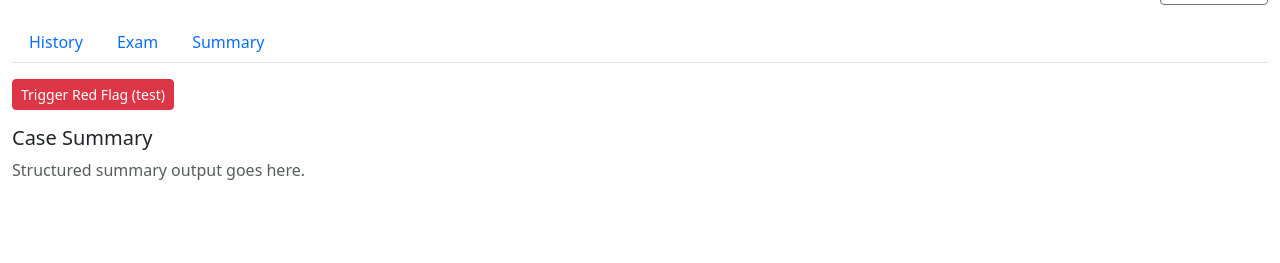
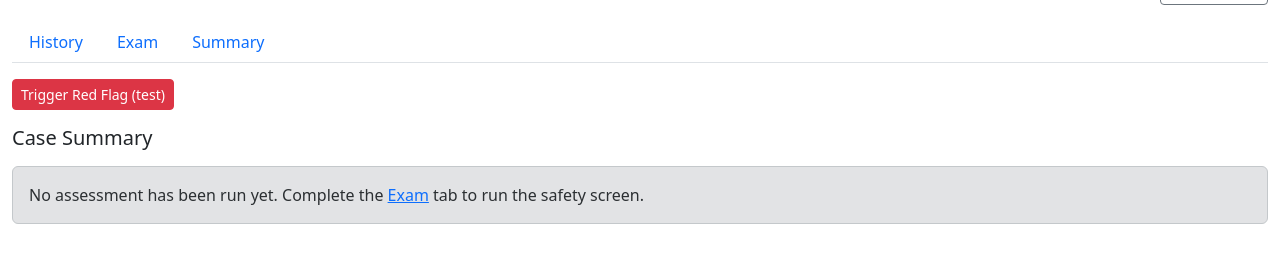
Before and after one commit to AnrieAlm/knee-cds, a FastAPI app: template frontend/templates/case_summary.html in a window 1280 px wide. Shown: the part 106-369 px from the top of the page. Run offline with FastAPI, Linux system fonts and the light colour scheme; the template is opened without the code that fills it, so the values that code supplies are empty; parts of the project's set-up code (start-up, migrations or seed data) failed here and were passed over; some libraries are stand-ins or nearby versions.

Commit message:
Summary tab: deterministic results with badges + red-flag halt banner; agent gated behind safety pass

```diff
--- a/frontend/templates/case_summary.html
+++ b/frontend/templates/case_summary.html
@@ -1,5 +1,105 @@
 {% extends "case_workspace.html" %}
 {% block tab_content %}
-<h2 class="h5">Case Summary</h2>
-<p class="text-muted">Structured summary output goes here.</p>
+
+<h2 class="h5 mb-3">Case Summary</h2>
+
+{% if not case.assessment %}
+    <!-- No exam has been run yet -->
+    <div class="alert alert-secondary">
+        No assessment has been run yet. Complete the
+        <a href="/cases/{{ case.id }}/exam">Exam</a> tab to run the safety screen.
+    </div>
+{% else %}
+
+    <!-- ========================================================= -->
+    <!-- RED-FLAG HALT BANNER (only shows if a red flag fired)      -->
+    <!-- A persistent banner, not a dismissible modal, because a    -->
+    <!-- safety halt must stay visible.                             -->
+    <!-- ========================================================= -->
+    {% if case.assessment.red_flag.escalate_immediately %}
+    <div class="alert alert-danger border-danger" role="alert">
+        <h4 class="alert-heading">
+            &#9888; Red Flag &mdash; Assessment Halted
+            <span class="badge badge-deterministic">Deterministic</span>
+        </h4>
+        <p class="mb-2"><strong>Triggered:</strong></p>
+        <ul class="mb-2">
+            {% for flag in case.assessment.red_flag.triggered_flags %}
+            <li>{{ flag }}</li>
+            {% endfor %}
+        </ul>
+        <hr>
+        <p class="mb-0">{{ case.assessment.red_flag.action }}</p>
+    </div>
+    {% endif %}
+
+    <!-- ========================================================= -->
+    <!-- SYSTEM CHECK: deterministic results (always shown)         -->
+    <!-- ========================================================= -->
+    <div class="card mb-3">
+        <div class="card-header bg-light fw-bold">
+            System Check
+            <span class="badge badge-deterministic">Deterministic</span>
+        </div>
+        <div class="card-body">
+
+            <!-- Red-flag screen result -->
+            <p class="mb-1"><strong>Red-flag screen:</strong>
+                {% if case.assessment.red_flag.escalate_immediately %}
+                    <span class="text-danger">Positive &mdash; escalate</span>
+                {% else %}
+                    <span class="text-success">Negative &mdash; no red flags detected</span>
+                {% endif %}
+            </p>
+
+            <!-- Ottawa result -->
+            <p class="mb-1"><strong>Ottawa Knee Rule:</strong>
+                {% if case.assessment.ottawa.xray_indicated %}
+                    <span class="text-danger">X-ray indicated</span>
+                {% else %}
+                    <span class="text-muted">X-ray not indicated</span>
+                {% endif %}
+            </p>
+            <p class="small text-muted mb-2">{{ case.assessment.ottawa.rationale }}</p>
+
+            <!-- Pittsburgh result -->
+            <p class="mb-1"><strong>Pittsburgh Knee Rule:</strong>
+                {% if case.assessment.pittsburgh.xray_indicated %}
+                    <span class="text-danger">X-ray indicated</span>
+                {% else %}
+                    <span class="text-muted">X-ray not indicated</span>
+                {% endif %}
+            </p>
+            <p class="small text-muted mb-0">{{ case.assessment.pittsburgh.rationale }}</p>
+
+        </div>
+    </div>
+
+    <!-- ========================================================= -->
+    <!-- AGENT SUGGESTIONS: only offered if NO red flag fired       -->
+    <!-- (the slow LLM path — step 5). If a red flag fired, the     -->
+    <!-- agent is never offered: the assessment is halted.          -->
+    <!-- ========================================================= -->
+    {% if not case.assessment.red_flag.escalate_immediately %}
+    <div class="card mb-3">
+        <div class="card-header bg-light fw-bold">
+            Suggested next tests
+            <span class="badge badge-ai-suggested">AI-suggested &mdash; review before use</span>
+        </div>
+        <div class="card-body">
+            <p class="text-muted small mb-2">
+                Safety screen passed. You can request evidence-based special-test
+                suggestions from the reasoning agent.
+            </p>
+            <form action="/cases/{{ case.id }}/suggest" method="post">
+                <button type="submit" class="btn btn-outline-primary btn-sm">
+                    Get test suggestions
+                </button>
+            </form>
+        </div>
+    </div>
+    {% endif %}
+
+{% endif %}
+
 {% endblock %}
```
